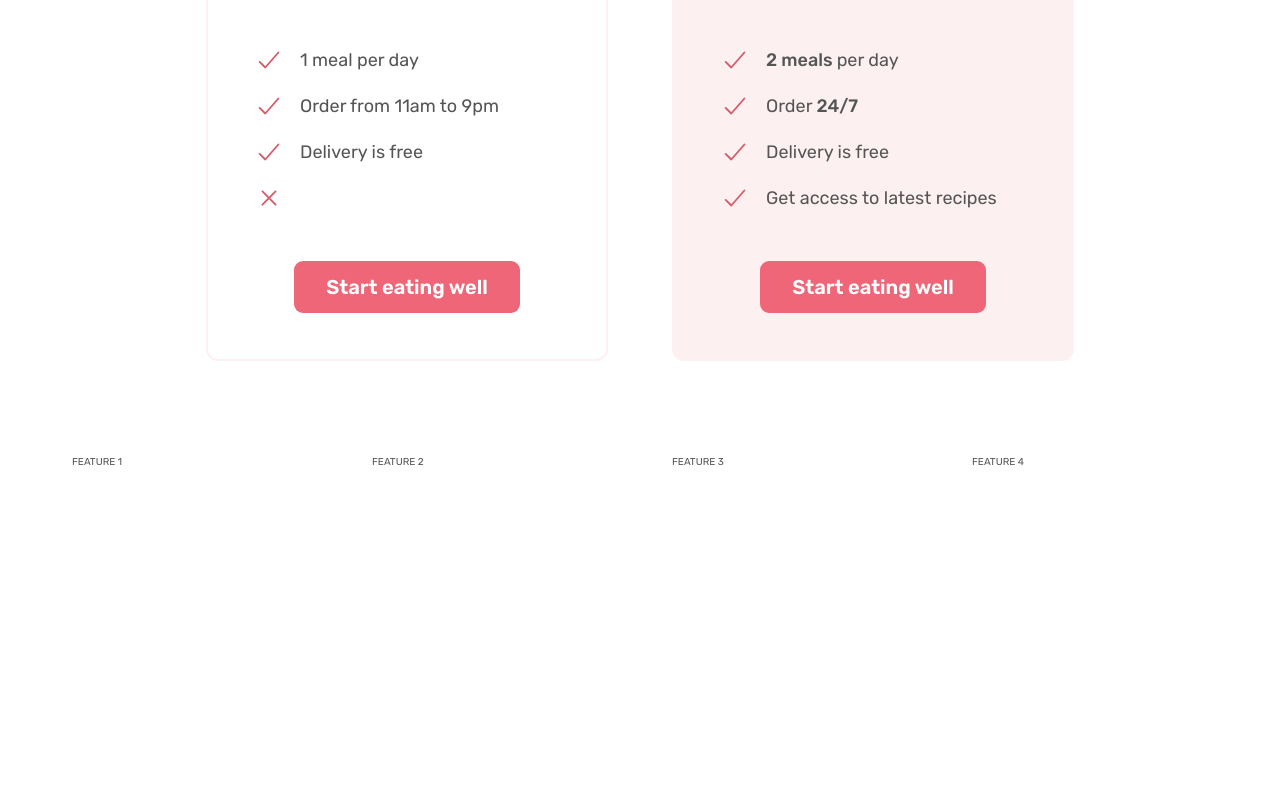
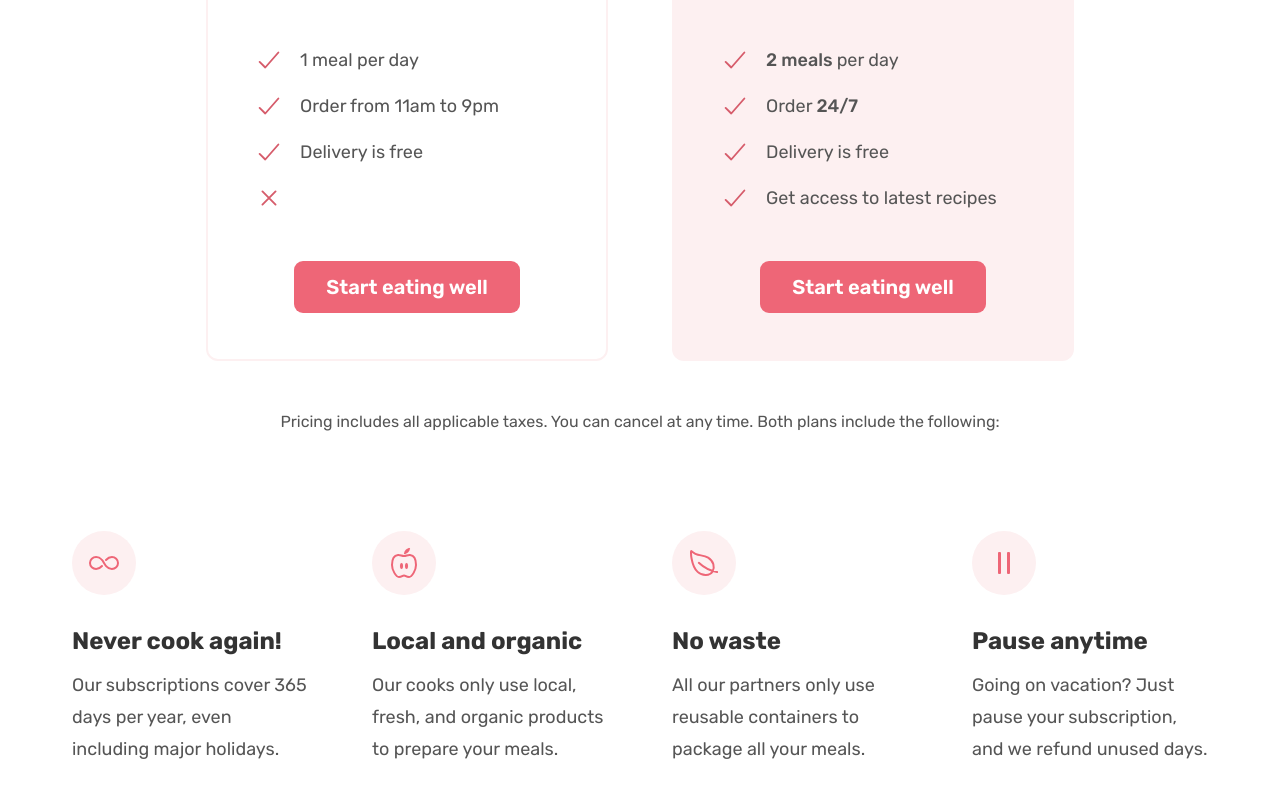
Before and after one commit to RyBuilds/omnifood, a plain HTML site: page index.html in a window 1280 px wide. Shown: the part 5104-5901 px from the top of the page. Before the commit the page ends 5667 px from the top, so only its background shows below. Drawn offline with nearby package versions, Linux system fonts and the light colour scheme.

Commit message:
features section

```diff
--- a/css/style.css
+++ b/css/style.css
@@ -472,3 +472,31 @@
   text-align: center;
   margin-top: 4.8rem;
 }
+
+.plan-details {
+  font-size: 1.6rem;
+  line-height: 1.6;
+  text-align: center;
+}
+
+.feature-icon {
+  color: #e67;
+  height: 3.2rem;
+  width: 3.2rem;
+  background-color: #fdf0f1;
+  padding: 1.6rem;
+  border-radius: 50%;
+  margin-bottom: 3.2rem;
+}
+
+.feature-title {
+  font-size: 2.4rem;
+  color: #333;
+  font-weight: 700;
+  margin-bottom: 1.6rem;
+}
+
+.feature-text {
+  font-size: 1.8rem;
+  line-height: 1.8;
+}
--- a/index.html
+++ b/index.html
@@ -427,7 +427,7 @@
             Eating well without breaking the bank
           </h2>
         </div>
-        <div class="container grid grid--2-cols">
+        <div class="container grid grid--2-cols margin-bottom-md">
           <div class="pricing-plan pricing-plan--starter">
             <header class="plan-header">
               <p class="plan-name">Starter</p>
@@ -485,11 +485,45 @@
             </div>
           </div>
         </div>
+        <div class="container grid">
+          <aside class="plan-details">
+            Pricing includes all applicable taxes. You can cancel at any time.
+            Both plans include the following:
+          </aside>
+        </div>
         <div class="container grid grid--4-cols">
-          <div class="feature">FEATURE 1</div>
-          <div class="feature">FEATURE 2</div>
-          <div class="feature">FEATURE 3</div>
-          <div class="feature">FEATURE 4</div>
+          <div class="feature">
+            <ion-icon class="feature-icon" name="infinite-outline"></ion-icon>
+            <p class="feature-title">Never cook again!</p>
+            <p class="feature-text">
+              Our subscriptions cover 365 days per year, even including major
+              holidays.
+            </p>
+          </div>
+          <div class="feature">
+            <ion-icon class="feature-icon" name="nutrition-outline"></ion-icon>
+            <p class="feature-title">Local and organic</p>
+            <p class="feature-text">
+              Our cooks only use local, fresh, and organic products to prepare
+              your meals.
+            </p>
+          </div>
+          <div class="feature">
+            <ion-icon class="feature-icon" name="leaf-outline"></ion-icon>
+            <p class="feature-title">No waste</p>
+            <p class="feature-text">
+              All our partners only use reusable containers to package all your
+              meals.
+            </p>
+          </div>
+          <div class="feature">
+            <ion-icon class="feature-icon" name="pause-outline"></ion-icon>
+            <p class="feature-title">Pause anytime</p>
+            <p class="feature-text">
+              Going on vacation? Just pause your subscription, and we refund
+              unused days.
+            </p>
+          </div>
         </div>
       </section>
     </main>
```
